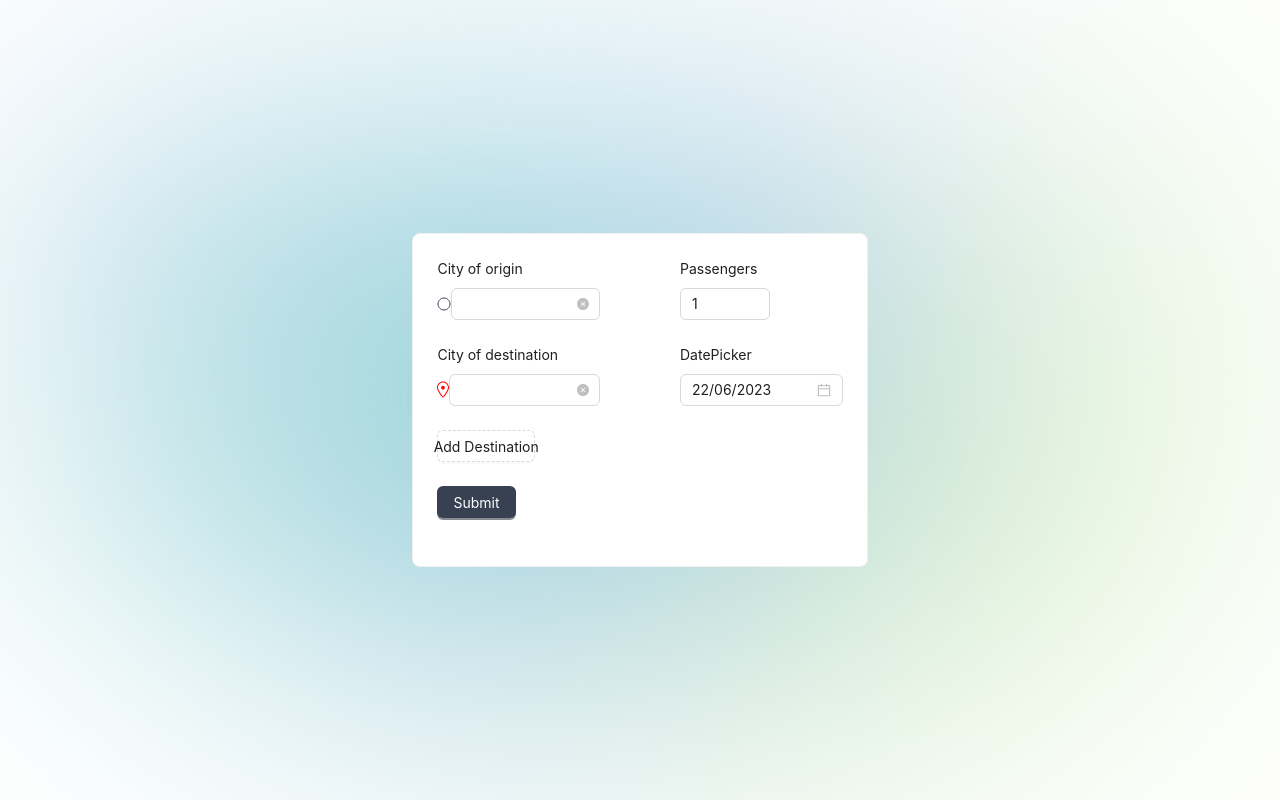
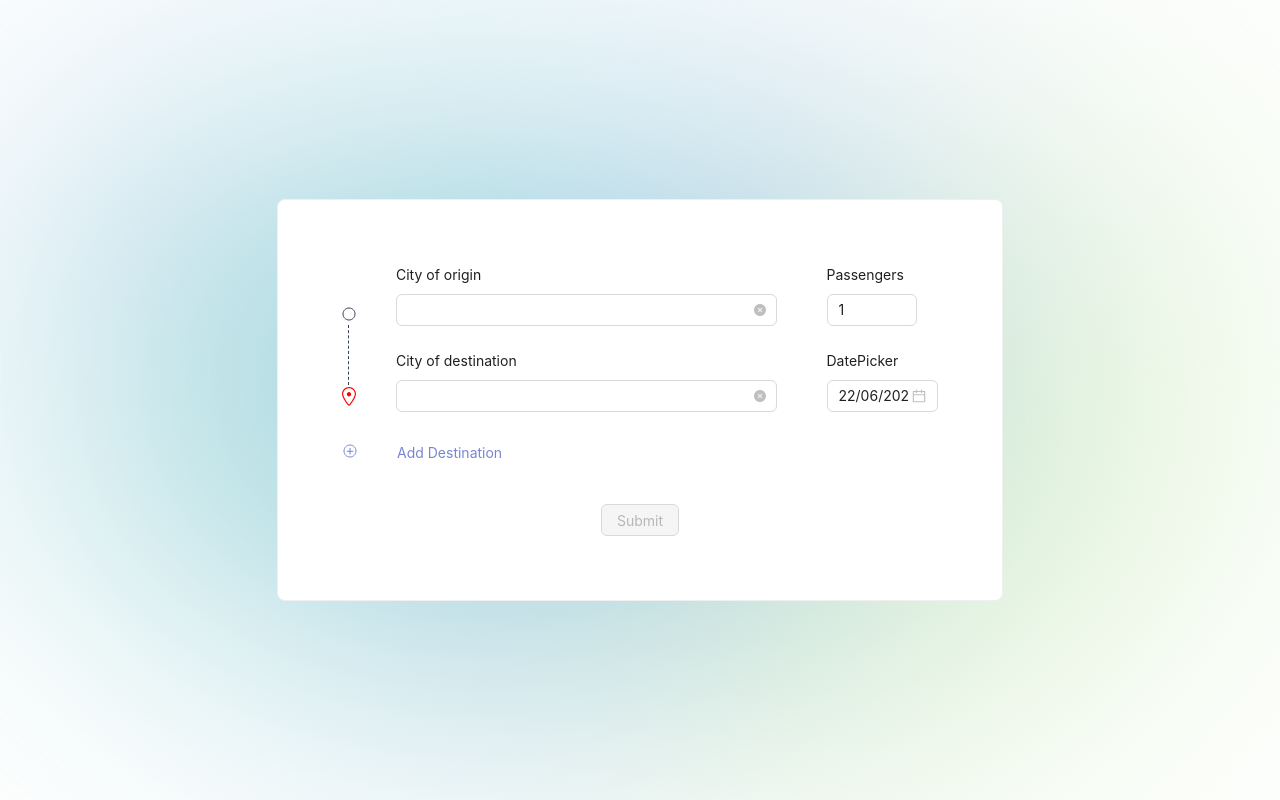
Before and after one commit to mehmetyilmaz001/mozio-challenge-ui, a React (Create React App) app: page / in a window 1280 px wide. Built offline with nearby package versions, Linux system fonts and the light colour scheme.

Commit message:
Creatd line component

```diff
--- /dev/null
+++ b/src/components/AppCard/index.tsx
@@ -0,0 +1,15 @@
+import { Card } from "antd"
+
+interface IProps {
+    children: React.ReactNode;
+}
+
+const AppCard = ({ children }: IProps) => {
+    return (
+        <Card className='home-card' style={{ minWidth: 726, padding: 40 }}>
+            {children}
+        </Card>
+    )
+}
+
+export default AppCard;
--- /dev/null
+++ b/src/components/Line/index.tsx
@@ -0,0 +1,35 @@
+
+import CircleIcon from '../../assets/images/icon-circle.svg';
+import PinIcon from '../../assets/images/icon-pin.svg';
+
+import './styles.scss'
+
+export type LineItem = {
+    id: string;
+    name: string;
+    info: string;
+}
+
+interface ILineProps {
+    items: LineItem[];
+    itemHeight?: number;
+    showLinesOnly?: boolean;
+}
+
+const Line: React.FC<ILineProps> = ({ items, itemHeight, showLinesOnly }) => {
+
+    return (<div className="line-component" style={{marginTop: itemHeight ? itemHeight / 2 + 3 : 40 }}>
+        {items.map((item, index) => {
+            const indicatorIcon = index > 0 && index === items.length - 1 ? PinIcon : CircleIcon;
+            return (
+                <div className="line-item" key={item.id} style={{height: itemHeight ?? 83}}>
+                    <img className='icon' src={indicatorIcon} alt='indicator-icon' />
+                    <div className='line' />
+                    {!showLinesOnly && item.name && <div className="name">{item.name}</div> }
+                    {!showLinesOnly && item.info && <div className="info">{item.info}</div> }
+                </div>)
+        })}
+    </div>);
+};
+
+export default Line;
--- /dev/null
+++ b/src/components/Line/styles.scss
@@ -0,0 +1,34 @@
+@import '../../assets/styles/colors.scss';
+
+.line-component{
+    display: flex;
+    flex-direction: column;
+    justify-content: center;
+    align-items: center;
+
+    .line-item{
+        display: flex;
+        flex-direction: column;
+        height: 60px;
+        gap: 4px;
+        justify-content: center;
+        align-items: flex-start;
+
+        .icon {
+            width: 14px;
+        }
+
+        .line {
+            width: 5px;
+            height: 60px;
+            margin-left: 6px;
+            border-left: dashed 1px $primary-color;
+        }
+
+        &:last-child {
+            .line {
+                border-left: none;
+            }
+        }
+    }
+}
--- a/src/containers/home/Home.tsx
+++ b/src/containers/home/Home.tsx
@@ -1,27 +1,38 @@
 import React from 'react'
-import { Card, Form, Button, InputNumber, DatePicker, Col, Row} from 'antd';
+import { Form, Button, InputNumber, DatePicker, Col, Row } from 'antd';
 import PublicLayout from '../../layouts/PublicLayout'
 import dayjs from 'dayjs';
 import CityList from './components/CityList';
+import AppCard from '../../components/AppCard';
 
 const Home = () => {
+    const [submittable, setSubmittable] = React.useState(false);
     const [form] = Form.useForm();
+    // Watch all values
+  const values = Form.useWatch([], form);
+
+  React.useEffect(() => {
+    form.validateFields({ validateOnly: true }).then(
+      () => {
+        setSubmittable(true);
+      },
+      () => {
+        setSubmittable(false);
+      },
+    );
+  // eslint-disable-next-line react-hooks/exhaustive-deps
+  }, [values]);
+
     const onFinish = (values: any) => {
         console.log('Received values of form:', values);
     };
 
-    const cities = Form.useWatch('cities', form);
-    console.log("cities home", cities);
-
-
     return (
         <PublicLayout>
-            <Card>
-
+            <AppCard>
                 <Form
                     name="dynamic_form_item"
                     onFinish={onFinish}
-                    style={{ maxWidth: 600 }}
                     layout='vertical'
                     form={form}
                     initialValues={{
@@ -29,12 +40,13 @@ const Home = () => {
                         date: dayjs(),
 
                     }}
+                    style={{display: 'flex', flexDirection: 'column'}}
                 >
-                    <Row gutter={80}>
-                        <Col span={12}>
+                    <Row gutter={50}>
+                        <Col span={18}>
                             <CityList form={form} />
                         </Col>
-                        <Col span={12}>
+                        <Col span={6}>
                             <Form.Item
                                 name="passengers"
                                 label="Passengers"
@@ -50,19 +62,13 @@ const Home = () => {
                         </Col>
                     </Row>
 
-                    <Row>
-                        <Col span={12}>
-                            <Form.Item>
-                                <Button type="primary" htmlType="submit">
-                                    Submit
-                                </Button>
-                            </Form.Item>
-                        </Col>
-                    </Row>
+                    <Button type="primary" htmlType="submit" style={{alignSelf: 'center', marginTop: 34}} disabled={!submittable}>
+                        Submit
+                    </Button>
 
                 </Form>
 
-            </Card>
+            </AppCard>
         </PublicLayout>
     )
 }
--- a/src/containers/home/components/CityList/index.tsx
+++ b/src/containers/home/components/CityList/index.tsx
@@ -1,7 +1,11 @@
-import React, { useEffect, useState } from 'react';
+import React, { useCallback, useEffect, useState } from 'react';
 import { Button, Form, FormInstance, FormItemProps } from 'antd';
 import CitySearch from '../CitySearch';
 import { ERROR_MESSAGES } from '../../../../contants';
+import Line from '../../../../components/Line';
+import PlusIcon from '../../../../assets/images/icon-plus.svg';
+
+import './styles.scss';
 
 
 interface CityRowProps {
@@ -20,7 +24,7 @@ const CityList = ({ form }: CityRowProps) => {
         validateStatus: "error",
     };
 
-    const validationRule = (_: any, city: string, index: number) => {
+    const validationRule = useCallback((_: any, city: string, index: number) => {
         if (!city) {
             return Promise.reject(new Error(ERROR_MESSAGES.CITY_REQUIRED));
         }
@@ -31,16 +35,16 @@ const CityList = ({ form }: CityRowProps) => {
                 return Promise.reject(new Error(ERROR_MESSAGES.CITY_DUPLICATE));
             }
         }
-    }
+    }, [form]);
 
-    const customValidationRule = (index: number) => {
+    const customValidationRule = useCallback((index: number) => {
         const originCity = form.getFieldValue("cities")[0];
         if (index > 0) {
             if (!originCity) {
                 setCustomValidationParams({ index: index > 1 ? index : 0, errMsg: ERROR_MESSAGES.CITY_ORIGIN_REQUIRED });
             }
         }
-    }
+    }, [form]);
 
     useEffect(() => {
         if (cities && cities.length > 1) {
@@ -50,12 +54,24 @@ const CityList = ({ form }: CityRowProps) => {
         }
     }, [cities]);
 
+    const lineItems = cities ? cities.map((city: string, index: number) => {
+        return {
+            id: index,
+            name: city,
+            info: ''
+        }
+    }) : [];
+
     return (
+        <div className='city-list-container'>
+            <div className='list-line-row'>
+                <Line items={lineItems} showLinesOnly />
+                <div className='city-list'>
                     <Form.List
                         name="cities"
                         initialValue={['', '']}
                     >
-            {(fields, { add, remove }, { errors }) => (
+                        {(fields, { add }, { errors }) => (
                             <>
                                 {fields.map((field, index) => (
                                     <Form.Item
@@ -69,33 +85,34 @@ const CityList = ({ form }: CityRowProps) => {
                                                 validator: async (_, city) => validationRule(_, city, index)
                                             },
                                         ]}
+                                        style={{ width: '100%' }}
 
                                     >
-
-                            <CitySearch onInputKeyDown={() => customValidationRule(index)}
-                                name={field.name}
-                                index={index}
-                                remove={remove}
-                                fieldsLen={fields.length}
-                            />
+                                        <CitySearch onInputKeyDown={() => customValidationRule(index)} />
 
                                     </Form.Item>
                                 ))}
 
+                                <div style={{display: 'flex', position: 'relative'}}>
+                                    <img src={PlusIcon} alt='plus-icon' style={{position: 'absolute', left: -53, top: 8}} />
+                                    <Form.Item style={{marginBottom: 0}}>
+                                        <Button
+                                            type="text"
+                                            onClick={() => add()}
+                                            style={{ padding: 0, color: '#7786D2' }}
+                                        >
 
-                    <Form.Item>
-                        <Button
-                            type="dashed"
-                            onClick={() => add()}
-                            style={{ width: '60%' }}
-                        >
                                             Add Destination
                                         </Button>
                                         <Form.ErrorList errors={errors} />
                                     </Form.Item>
+                                </div>
                             </>
                         )}
                     </Form.List>
+                </div>
+            </div>
+        </div>
     );
 }
 
--- /dev/null
+++ b/src/containers/home/components/CityList/styles.scss
@@ -0,0 +1,13 @@
+.city-list-container {
+    .list-line-row{
+        display: flex;
+        flex-direction: row;
+        gap: 40px;
+    }
+
+    .city-list {
+        display: flex;
+        flex-direction: column;
+        flex: 1;
+    }
+}
--- a/src/containers/home/components/CitySearch/index.tsx
+++ b/src/containers/home/components/CitySearch/index.tsx
@@ -2,9 +2,6 @@ import { SelectProps } from 'antd';
 import DebounceSelect from '../../../../components/DebounceSelect';
 import { DefaultOptionType, LabeledValue } from 'antd/es/select';
 import useFetchCities from './useFetchCities';
-import MinusIcon from '../../../../assets/images/icon-remove.svg';
-import CircleIcon from '../../../../assets/images/icon-circle.svg';
-import PinIcon from '../../../../assets/images/icon-pin.svg';
 
 import './styles.scss';
 
@@ -19,19 +16,13 @@ interface ICitySearchProps {
     value?: LabeledValue | LabeledValue[];
     onChange?: (value: LabeledValue | LabeledValue[] | undefined, option: DefaultOptionType | DefaultOptionType[]) => void;
     onInputKeyDown?: (e: React.KeyboardEvent<HTMLInputElement>) => void;
-    index: number;
-    remove: (index: number) => void;
-    name: number;
-    fieldsLen: number;
 }
 
-const CitySearch: React.FC<ICitySearchProps> = ({ value, onChange, onInputKeyDown, remove, index, name, fieldsLen }) => {
+const CitySearch: React.FC<ICitySearchProps> = ({ value, onChange, onInputKeyDown }) => {
     const fetchCityList = useFetchCities();
 
     return (
         <div className='city-search'>
-            {index > 0 && index === fieldsLen - 1 ? (<img src={PinIcon} alt='icon-pin' />) : (<img src={CircleIcon} alt="icon-circle" />)}
-
             <DebounceSelect
                 value={value}
                 fetchOptions={fetchCityList}
@@ -40,12 +31,6 @@ const CitySearch: React.FC<ICitySearchProps> = ({ value, onChange, onInputKeyDow
                 style={{ width: '100%' }}
                 allowClear
             />
-            {index > 1 ? (
-                <button
-                    className="dynamic-delete-button"
-                    onClick={() => remove(name)}
-                ><img src={MinusIcon} alt="icon-minus" /></button>
-            ) : null}
         </div>
 
     );
--- a/src/layouts/PublicLayout/index.tsx
+++ b/src/layouts/PublicLayout/index.tsx
@@ -1,4 +1,5 @@
 import React from 'react';
+
 import './styles.scss';
 
 interface IProps {
```
Lines whose indentation alone changed are shown as unchanged.
